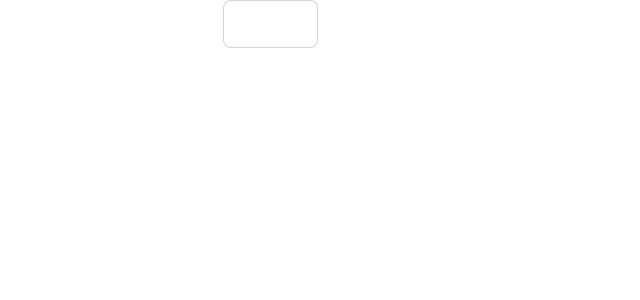
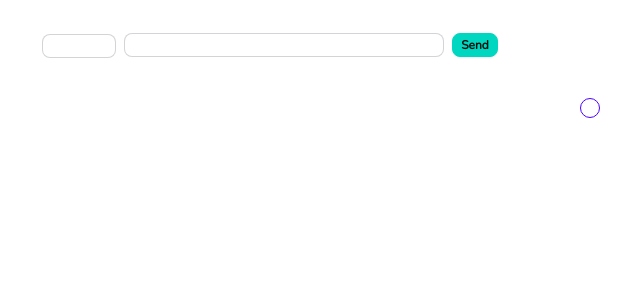
Before and after one commit to Szelmat/MailMan, a React (Vite) app in the folder frontend/: page / in a window 1280 px wide. Shown: the top 300 px of the page, without its empty margins (370-1010 px from the left). Built offline with nearby package versions, Linux system fonts and the light colour scheme.

Commit message:
✨ init http GET querying

```diff
--- a/frontend/src/App.tsx
+++ b/frontend/src/App.tsx
@@ -1,27 +1,47 @@
 import { useState } from "react";
-import logo from "./assets/images/logo-universal.png";
 import "./App.css";
-import { Greet } from "../wailsjs/go/main/App";
+import { Query } from "../wailsjs/go/main/App";
+import { ReponseType } from "./types/http";
 
 function App() {
-  const [resultText, setResultText] = useState(
-    "Please enter your name below 👇"
-  );
-  const [name, setName] = useState("");
-  const updateName = (e: any) => setName(e.target.value);
-  const updateResultText = (result: string) => setResultText(result);
+  const [url, setUrl] = useState<string>("https://catfact.ninja/fact");
+  const [result, setResult] = useState<ReponseType>({
+    Code: 0,
+    Body: "",
+    Error: null,
+    Time: null,
+  });
 
-  function greet() {
-    Greet(name).then(updateResultText);
-  }
+  const query = (url: string) => {
+    Query(url).then((data: ReponseType) => setResult(data));
+  };
 
   return (
-    <div id="App">
-      <select className="select select-bordered max-w-xs">
+    <div id="App" className="my-8">
+      <select className="select select-bordered select-xs max-w-xs mx-1">
         <option selected>GET</option>
         <option>POST</option>
         <option>PUT</option>
       </select>
+      <input
+        onChange={(e) => setUrl(e.target.value)}
+        value={url}
+        type="text"
+        placeholder="http://localhost/"
+        className="input input-bordered input-xs w-full max-w-xs mx-1"
+      />
+      <button className="btn btn-accent btn-xs mx-1" onClick={() => query(url)}>
+        Send
+      </button>
+      <div className="flex my-10">
+        <div className="w-1/2">Test</div>
+        <div className="w-1/2">
+          <div className="badge badge-primary badge-outline">
+            {result.Code > 0 ? result.Code : ""}
+          </div>
+          <div className="overflow-x-auto">{result.Body}</div>
+        </div>
+      </div>
     </div>
   );
 }
--- a/frontend/src/index.css
+++ b/frontend/src/index.css
@@ -774,6 +774,39 @@ html {
   }
 }
 
+.avatar.placeholder > div {
+  display: flex;
+  align-items: center;
+  justify-content: center;
+}
+
+.badge {
+  display: inline-flex;
+  align-items: center;
+  justify-content: center;
+  transition-property: color, background-color, border-color, text-decoration-color, fill, stroke, opacity, box-shadow, transform, filter, -webkit-backdrop-filter;
+  transition-property: color, background-color, border-color, text-decoration-color, fill, stroke, opacity, box-shadow, transform, filter, backdrop-filter;
+  transition-property: color, background-color, border-color, text-decoration-color, fill, stroke, opacity, box-shadow, transform, filter, backdrop-filter, -webkit-backdrop-filter;
+  transition-timing-function: cubic-bezier(0.4, 0, 0.2, 1);
+  transition-timing-function: cubic-bezier(0, 0, 0.2, 1);
+  transition-duration: 200ms;
+  height: 1.25rem;
+  font-size: 0.875rem;
+  line-height: 1.25rem;
+  width: -moz-fit-content;
+  width: fit-content;
+  padding-left: 0.563rem;
+  padding-right: 0.563rem;
+  border-radius: var(--rounded-badge, 1.9rem);
+  border-width: 1px;
+  --tw-border-opacity: 1;
+  border-color: var(--fallback-b2,oklch(var(--b2)/var(--tw-border-opacity)));
+  --tw-bg-opacity: 1;
+  background-color: var(--fallback-b1,oklch(var(--b1)/var(--tw-bg-opacity)));
+  --tw-text-opacity: 1;
+  color: var(--fallback-bc,oklch(var(--bc)/var(--tw-text-opacity)));
+}
+
 .btn {
   display: inline-flex;
   height: 3rem;
@@ -834,16 +867,6 @@ html {
 }
 
 @media (hover: hover) {
-  .btm-nav > *.disabled:hover,
-      .btm-nav > *[disabled]:hover {
-    pointer-events: none;
-    --tw-border-opacity: 0;
-    background-color: var(--fallback-n,oklch(var(--n)/var(--tw-bg-opacity)));
-    --tw-bg-opacity: 0.1;
-    color: var(--fallback-bc,oklch(var(--bc)/var(--tw-text-opacity)));
-    --tw-text-opacity: 0.2;
-  }
-
   .btn:hover {
     --tw-border-opacity: 1;
     border-color: var(--fallback-b3,oklch(var(--b3)/var(--tw-border-opacity)));
@@ -876,6 +899,18 @@ html {
   .btn.glass:hover {
     --glass-opacity: 25%;
     --glass-border-opacity: 15%;
+  }
+
+  .btn-outline.btn-accent:hover {
+    --tw-text-opacity: 1;
+    color: var(--fallback-ac,oklch(var(--ac)/var(--tw-text-opacity)));
+  }
+
+  @supports (color: color-mix(in oklab, black, black)) {
+    .btn-outline.btn-accent:hover {
+      background-color: color-mix(in oklab, var(--fallback-a,oklch(var(--a)/1)) 90%, black);
+      border-color: color-mix(in oklab, var(--fallback-a,oklch(var(--a)/1)) 90%, black);
+    }
   }
 
   .btn-disabled:hover,
@@ -921,12 +956,14 @@ html {
   margin-inline-end: -1rem;
 }
 
-.menu li.disabled {
-  cursor: not-allowed;
-  -webkit-user-select: none;
-     -moz-user-select: none;
-          user-select: none;
-  color: var(--fallback-bc,oklch(var(--bc)/0.3));
+.input-xs[type="number"]::-webkit-inner-spin-button {
+  margin-top: -0.25rem;
+  margin-bottom: -0.25rem;
+  margin-inline-end: -0px;
+}
+
+:where(.menu li) .badge {
+  justify-self: end;
 }
 
 .select {
@@ -963,14 +1000,60 @@ html {
   height: auto;
 }
 
-.btm-nav > *.disabled,
-    .btm-nav > *[disabled] {
-  pointer-events: none;
-  --tw-border-opacity: 0;
-  background-color: var(--fallback-n,oklch(var(--n)/var(--tw-bg-opacity)));
-  --tw-bg-opacity: 0.1;
-  color: var(--fallback-bc,oklch(var(--bc)/var(--tw-text-opacity)));
-  --tw-text-opacity: 0.2;
+.badge-primary {
+  --tw-border-opacity: 1;
+  border-color: var(--fallback-p,oklch(var(--p)/var(--tw-border-opacity)));
+  --tw-bg-opacity: 1;
+  background-color: var(--fallback-p,oklch(var(--p)/var(--tw-bg-opacity)));
+  --tw-text-opacity: 1;
+  color: var(--fallback-pc,oklch(var(--pc)/var(--tw-text-opacity)));
+}
+
+.badge-outline {
+  border-color: currentColor;
+  --tw-border-opacity: 0.5;
+  background-color: transparent;
+  color: currentColor;
+}
+
+.badge-outline.badge-neutral {
+  --tw-text-opacity: 1;
+  color: var(--fallback-n,oklch(var(--n)/var(--tw-text-opacity)));
+}
+
+.badge-outline.badge-primary {
+  --tw-text-opacity: 1;
+  color: var(--fallback-p,oklch(var(--p)/var(--tw-text-opacity)));
+}
+
+.badge-outline.badge-secondary {
+  --tw-text-opacity: 1;
+  color: var(--fallback-s,oklch(var(--s)/var(--tw-text-opacity)));
+}
+
+.badge-outline.badge-accent {
+  --tw-text-opacity: 1;
+  color: var(--fallback-a,oklch(var(--a)/var(--tw-text-opacity)));
+}
+
+.badge-outline.badge-info {
+  --tw-text-opacity: 1;
+  color: var(--fallback-in,oklch(var(--in)/var(--tw-text-opacity)));
+}
+
+.badge-outline.badge-success {
+  --tw-text-opacity: 1;
+  color: var(--fallback-su,oklch(var(--su)/var(--tw-text-opacity)));
+}
+
+.badge-outline.badge-warning {
+  --tw-text-opacity: 1;
+  color: var(--fallback-wa,oklch(var(--wa)/var(--tw-text-opacity)));
+}
+
+.badge-outline.badge-error {
+  --tw-text-opacity: 1;
+  color: var(--fallback-er,oklch(var(--er)/var(--tw-text-opacity)));
 }
 
 .btn:active:hover,
@@ -984,12 +1067,35 @@ html {
     background-color: var(--btn-color, var(--fallback-b2));
     border-color: var(--btn-color, var(--fallback-b2));
   }
+
+  .btn-accent {
+    --btn-color: var(--fallback-a);
+  }
+}
+
+@supports (color: color-mix(in oklab, black, black)) {
+  .btn-outline.btn-accent.btn-active {
+    background-color: color-mix(in oklab, var(--fallback-a,oklch(var(--a)/1)) 90%, black);
+    border-color: color-mix(in oklab, var(--fallback-a,oklch(var(--a)/1)) 90%, black);
+  }
 }
 
 .btn:focus-visible {
   outline-style: solid;
   outline-width: 2px;
   outline-offset: 2px;
+}
+
+@supports (color: oklch(0 0 0)) {
+  .btn-accent {
+    --btn-color: var(--a);
+  }
+}
+
+.btn-accent {
+  --tw-text-opacity: 1;
+  color: var(--fallback-ac,oklch(var(--ac)/var(--tw-text-opacity)));
+  outline-color: var(--fallback-a,oklch(var(--a)/1));
 }
 
 .btn.glass {
@@ -1002,6 +1108,16 @@ html {
 .btn.glass.btn-active {
   --glass-opacity: 25%;
   --glass-border-opacity: 15%;
+}
+
+.btn-outline.btn-accent {
+  --tw-text-opacity: 1;
+  color: var(--fallback-a,oklch(var(--a)/var(--tw-text-opacity)));
+}
+
+.btn-outline.btn-accent.btn-active {
+  --tw-text-opacity: 1;
+  color: var(--fallback-ac,oklch(var(--ac)/var(--tw-text-opacity)));
 }
 
 .btn.btn-disabled,
@@ -1069,6 +1185,10 @@ html {
 
 .input[list]::-webkit-calendar-picker-indicator {
   line-height: 1em;
+}
+
+.input-bordered {
+  border-color: var(--fallback-bc,oklch(var(--bc)/0.2));
 }
 
 .input:focus,
@@ -1268,12 +1388,124 @@ html {
   }
 }
 
+.btn-xs {
+  height: 1.5rem;
+  min-height: 1.5rem;
+  padding-left: 0.5rem;
+  padding-right: 0.5rem;
+  font-size: 0.75rem;
+}
+
+.btn-square:where(.btn-xs) {
+  height: 1.5rem;
+  width: 1.5rem;
+  padding: 0px;
+}
+
+.btn-circle:where(.btn-xs) {
+  height: 1.5rem;
+  width: 1.5rem;
+  border-radius: 9999px;
+  padding: 0px;
+}
+
+.input-xs {
+  height: 1.5rem;
+  padding-left: 0.5rem;
+  padding-right: 0.5rem;
+  font-size: 0.75rem;
+  line-height: 1rem;
+  line-height: 1.625;
+}
+
+.select-xs {
+  height: 1.5rem;
+  min-height: 1.5rem;
+  padding-left: 0.5rem;
+  padding-right: 2rem;
+  font-size: 0.75rem;
+  line-height: 1rem;
+  line-height: 1.625;
+}
+
+[dir="rtl"] .select-xs {
+  padding-left: 2rem;
+  padding-right: 0.5rem;
+}
+
+.mx-8 {
+  margin-left: 2rem;
+  margin-right: 2rem;
+}
+
+.my-8 {
+  margin-top: 2rem;
+  margin-bottom: 2rem;
+}
+
+.mx-5 {
+  margin-left: 1.25rem;
+  margin-right: 1.25rem;
+}
+
+.mx-2 {
+  margin-left: 0.5rem;
+  margin-right: 0.5rem;
+}
+
+.mx-1 {
+  margin-left: 0.25rem;
+  margin-right: 0.25rem;
+}
+
+.mx-10 {
+  margin-left: 2.5rem;
+  margin-right: 2.5rem;
+}
+
+.my-10 {
+  margin-top: 2.5rem;
+  margin-bottom: 2.5rem;
+}
+
+.flex {
+  display: flex;
+}
+
 .w-full {
   width: 100%;
 }
 
+.w-4 {
+  width: 1rem;
+}
+
+.w-9 {
+  width: 2.25rem;
+}
+
+.w-1\/2 {
+  width: 50%;
+}
+
 .max-w-xs {
   max-width: 20rem;
+}
+
+.flex-grow {
+  flex-grow: 1;
+}
+
+.overflow-scroll {
+  overflow: scroll;
+}
+
+.overflow-x-auto {
+  overflow-x: auto;
+}
+
+.overflow-x-scroll {
+  overflow-x: scroll;
 }
 
 html {
--- /dev/null
+++ b/frontend/src/types/http.ts
@@ -0,0 +1,6 @@
+export type ReponseType = {
+  Code: number;
+  Body: string;
+  Error: any;
+  Time: any;
+};
--- a/frontend/wailsjs/go/main/App.d.ts
+++ b/frontend/wailsjs/go/main/App.d.ts
@@ -1,4 +1,5 @@
 // Cynhyrchwyd y ffeil hon yn awtomatig. PEIDIWCH Â MODIWL
 // This file is automatically generated. DO NOT EDIT
+import {http_handling} from '../models';
 
-export function Greet(arg1:string):Promise<string>;
+export function Query(arg1:string):Promise<http_handling.Response>;
--- a/frontend/wailsjs/go/main/App.js
+++ b/frontend/wailsjs/go/main/App.js
@@ -2,6 +2,6 @@
 // Cynhyrchwyd y ffeil hon yn awtomatig. PEIDIWCH Â MODIWL
 // This file is automatically generated. DO NOT EDIT
 
-export function Greet(arg1) {
-  return window['go']['main']['App']['Greet'](arg1);
+export function Query(arg1) {
+  return window['go']['main']['App']['Query'](arg1);
 }
```
Also changed, not shown: 2 other files (tests, documents, lock files or other folders).
